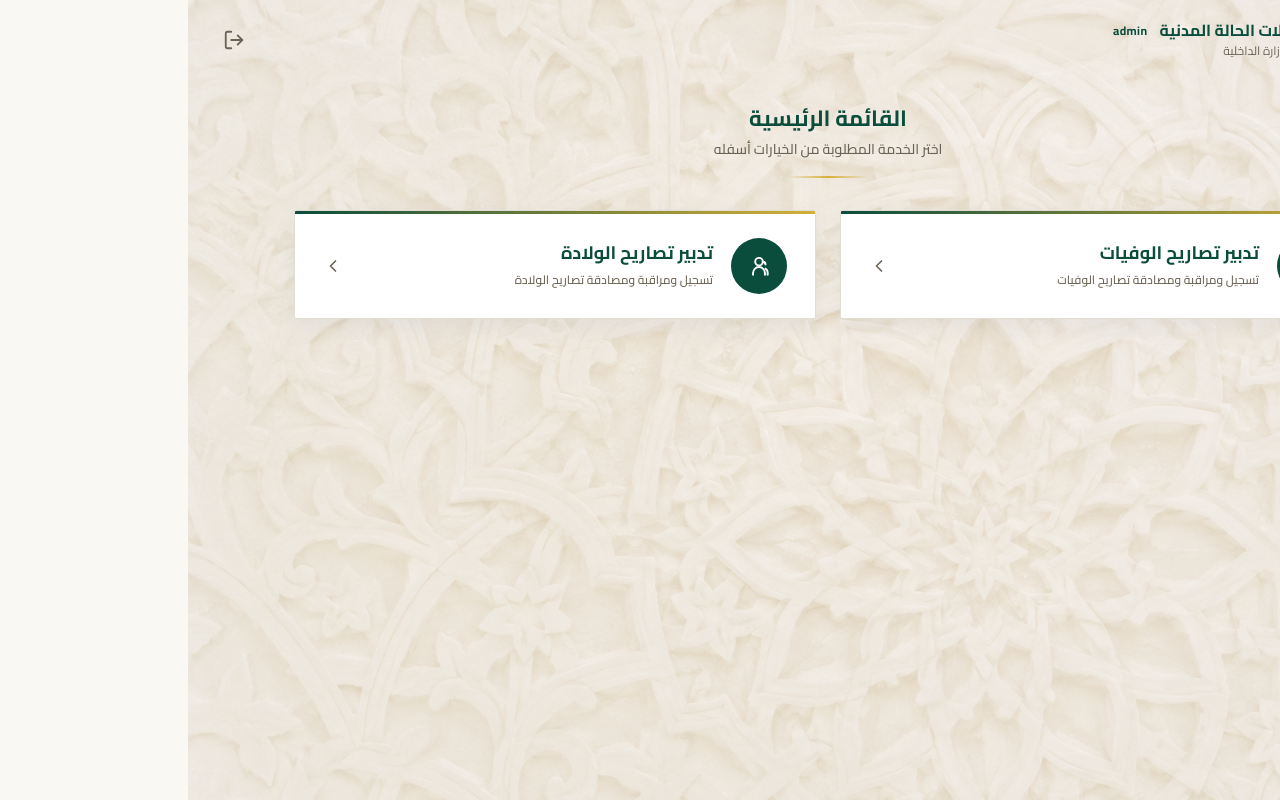
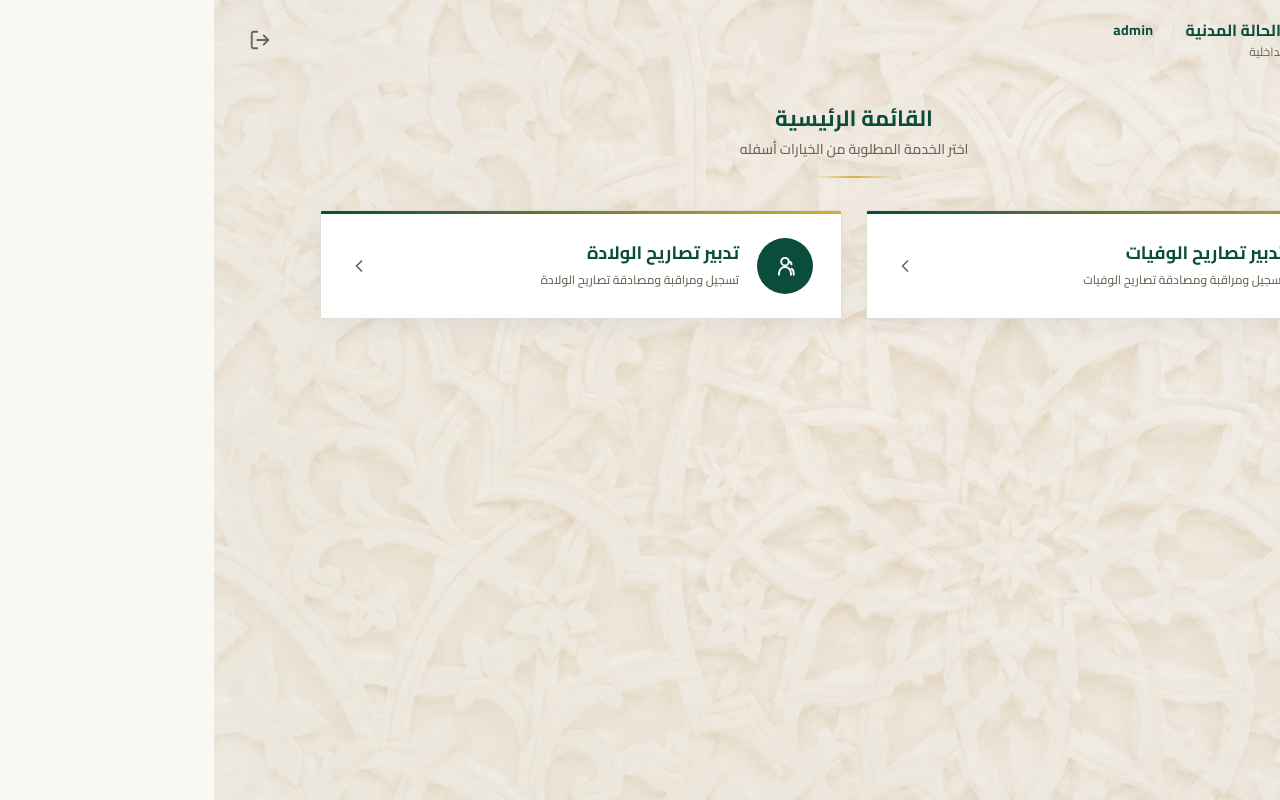
Before and after one commit to Laadnanimoustapha/DILONA, a Next.js app: page / in a window 1280 px wide. Built offline with nearby package versions, Linux system fonts and the light colour scheme; sample sign-in values are in the browser's storage.

Commit message:
feat: initialize global CSS with design tokens and dashboard layout components

```diff
--- a/app/globals.css
+++ b/app/globals.css
@@ -184,15 +184,15 @@ input, select, textarea {
 .header__title-row {
   display: flex;
   align-items: center;
-  gap: var(--space-xs);
+  gap: var(--space-md);
 }
 
 .header__role {
   display: inline-block;
-  font-size: var(--fs-xs);
+  font-size: var(--fs-small);
   font-weight: var(--fw-bold);
   color: var(--clr-primary);
-  margin-inline-start: var(--space-sm);
+  margin-inline-start: var(--space-md);
   letter-spacing: 0.03em;
 }
 
```
